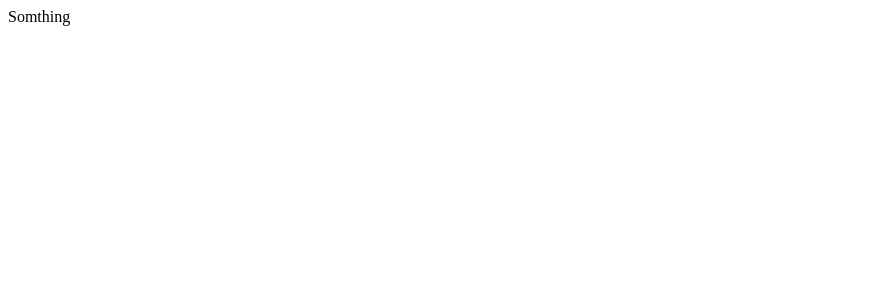
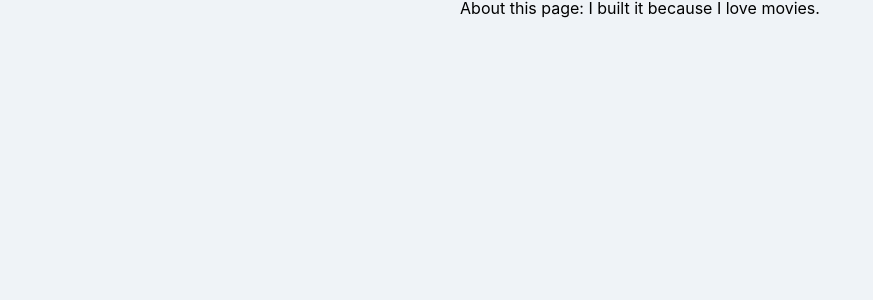
Before and after one commit to hshine1226/movie_app_2020, a React (Create React App) app: page /#/about in a window 1280 px wide. Shown: the top 300 px of the page, without its empty margins (0-873 px from the left). Built offline with nearby package versions, Linux system fonts and the light colour scheme.

Commit message:
#6.1 Building the Router - Router를 사용하기 위해서는 HashRouter, Route를 import 해줘야 한다. import { HashRouter, Route } from "react-router-dom"
- 같은 path 아래에 있는 Router와 상위 path의 라우터를 따로 분리하고 싶다면,
exact={true} 해주면 된다.

```diff
--- a/src/App.js
+++ b/src/App.js
@@ -1,7 +1,15 @@
 import React from "react";
+import { HashRouter, Route } from "react-router-dom";
+import Home from "./routes/Home";
+import About from "./routes/About";
 
 function App() {
-  return <span>Somthing</span>;
+  return (
+    <HashRouter>
+      <Route path="/" exact={true} component={Home} />
+      <Route path="/about" component={About} />
+    </HashRouter>
+  );
 }
 
 export default App;
--- a/src/routes/About.js
+++ b/src/routes/About.js
@@ -0,0 +1,7 @@
+import React from "react";
+
+function About() {
+  return <span>About this page: I built it because I love movies.</span>;
+}
+
+export default About;
--- a/src/routes/Home.js
+++ b/src/routes/Home.js
@@ -51,4 +51,4 @@
   }
 }
 
-export default App;
+export default Home;
```
Also changed, not shown: src/components/reset.css (renamed from src/reset.css).
